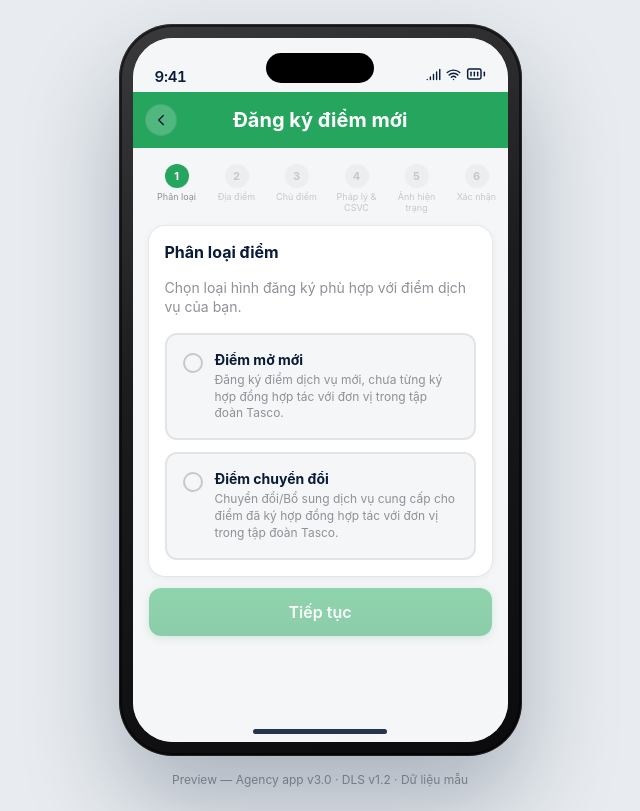
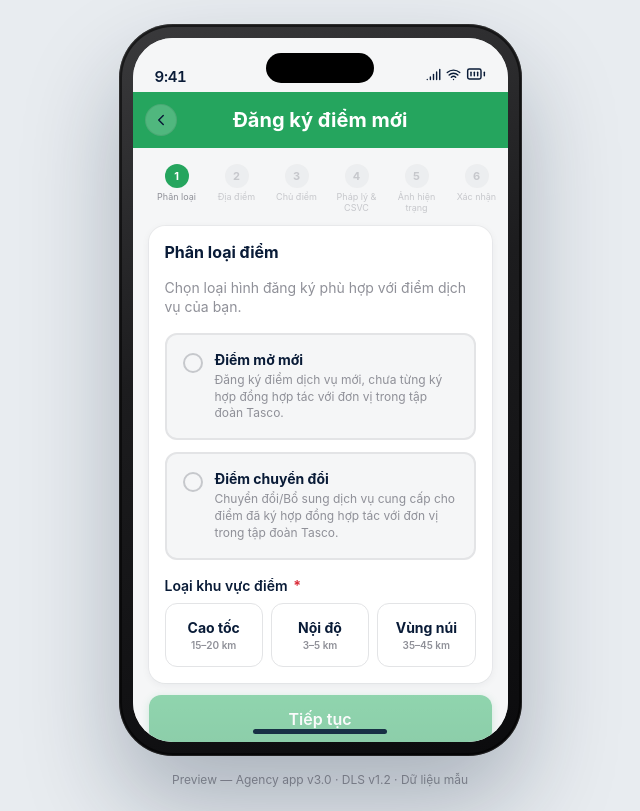
Before and after one commit to ducld-vetc/agency, a React (Vite) app: page /service-point/register in a window 1280 px wide. Shown: the whole page, without its empty margins (320-960 px from the left). Built offline with nearby package versions, Linux system fonts and the light colour scheme.

Commit message:
cr-location-type

```diff
--- a/src/pages/service-point/ServicePointRegisterPage.tsx
+++ b/src/pages/service-point/ServicePointRegisterPage.tsx
@@ -11,6 +11,7 @@ import {
   DlsTextField,
   DlsTopNav,
 } from '@dls/components';
+import { PointZoneType, ZONE_SPACING_KM } from '../../utils/servicePointCoverage';
 
 const STEPS = [
   'Phân loại',
@@ -33,6 +34,28 @@ const POINT_TYPES = [
     description: 'Chuyển đổi/Bổ sung dịch vụ cung cấp cho điểm đã ký hợp đồng hợp tác với đơn vị trong tập đoàn Tasco.',
   },
 ] as const;
+
+const ZONE_TYPES: {
+  value: PointZoneType;
+  label: string;
+  range: string;
+}[] = [
+  {
+    value: 'highway',
+    label: ZONE_SPACING_KM.highway.label,
+    range: `${ZONE_SPACING_KM.highway.min}–${ZONE_SPACING_KM.highway.max} km`,
+  },
+  {
+    value: 'urban',
+    label: ZONE_SPACING_KM.urban.label,
+    range: `${ZONE_SPACING_KM.urban.min}–${ZONE_SPACING_KM.urban.max} km`,
+  },
+  {
+    value: 'mountain',
+    label: ZONE_SPACING_KM.mountain.label,
+    range: `${ZONE_SPACING_KM.mountain.min}–${ZONE_SPACING_KM.mountain.max} km`,
+  },
+];
 
 const PROVINCES: { value: string; label: string; wards: { value: string; label: string }[] }[] = [
   {
@@ -128,6 +151,9 @@ const hasTowingInfo = (form: {
 const getPointTypeLabel = (value: string) =>
   POINT_TYPES.find((item) => item.value === value)?.label ?? '—';
 
+const getZoneTypeLabel = (value: string) =>
+  ZONE_TYPES.find((item) => item.value === value)?.label ?? '—';
+
 const FACILITY_CHECKS = [
   'Biển hiệu đúng mẫu công ty',
   'Bàn ghế phục vụ khách hàng',
@@ -180,6 +206,7 @@ const ServicePointRegisterPage: React.FC = () => {
 
   const [form, setForm] = React.useState({
     pointType: '',
+    zoneType: '' as PointZoneType | '',
     address: '',
     province: '',
     ward: '',
@@ -386,7 +413,7 @@ const ServicePointRegisterPage: React.FC = () => {
   };
 
   const canNext = () => {
-    if (step === 0) return Boolean(form.pointType);
+    if (step === 0) return Boolean(form.pointType && form.zoneType);
     if (step === 1) {
       const towingOk =
         !form.supportServices.includes('towing') || hasTowingInfo(form);
@@ -477,6 +504,35 @@ const ServicePointRegisterPage: React.FC = () => {
                   </button>
                 );
               })}
+            </div>
+
+            <div className="am-sp-zone-field">
+              <p className="am-sp-form__hint am-sp-zone-field__hint">
+                Loại khu vực điểm <span className="dls-required">*</span>
+              </p>
+              <div className="am-sp-zone-type" role="radiogroup" aria-label="Loại khu vực điểm">
+                {ZONE_TYPES.map((item) => {
+                  const selected = form.zoneType === item.value;
+                  return (
+                    <button
+                      key={item.value}
+                      type="button"
+                      role="radio"
+                      aria-checked={selected}
+                      className={`am-sp-zone-type__item${selected ? ' am-sp-zone-type__item--on' : ''}`}
+                      onClick={() => update({ zoneType: item.value })}
+                    >
+                      {selected && (
+                        <span className="am-sp-zone-type__check" aria-hidden>
+                          <Check size={12} strokeWidth={3} />
+                        </span>
+                      )}
+                      <strong>{item.label}</strong>
+                      <small>{item.range}</small>
+                    </button>
+                  );
+                })}
+              </div>
             </div>
           </section>
         )}
@@ -692,6 +748,10 @@ const ServicePointRegisterPage: React.FC = () => {
                 <dd>{getPointTypeLabel(form.pointType)}</dd>
               </div>
               <div>
+                <dt>Loại khu vực</dt>
+                <dd>{getZoneTypeLabel(form.zoneType)}</dd>
+              </div>
+              <div>
                 <dt>Dịch vụ hỗ trợ</dt>
                 <dd>
                   {getSupportServicesLabel(form.supportServices)}
--- a/src/service-point.css
+++ b/src/service-point.css
@@ -1110,6 +1110,89 @@
   font-size: var(--dls-text-xs);
   color: var(--dls-secondary);
   line-height: 1.4;
+}
+
+/* ——— Zone type (compact 3-up) ——— */
+.am-sp-zone-field {
+  display: flex;
+  flex-direction: column;
+  gap: var(--dls-space-8);
+}
+
+.am-sp-zone-field__hint {
+  margin: 0;
+  font-weight: 600;
+  color: var(--dls-primary);
+}
+
+.am-sp-zone-field__hint .dls-required {
+  font-weight: 700;
+}
+
+.am-sp-zone-type {
+  display: grid;
+  grid-template-columns: repeat(3, minmax(0, 1fr));
+  gap: 8px;
+}
+
+.am-sp-zone-type__item {
+  position: relative;
+  display: flex;
+  flex-direction: column;
+  align-items: center;
+  justify-content: center;
+  gap: 2px;
+  min-height: 64px;
+  padding: 10px 6px;
+  border: 1.5px solid var(--dls-outline-variant);
+  border-radius: var(--dls-radius-12);
+  background: var(--dls-theme);
+  text-align: center;
+  cursor: pointer;
+  transition: border-color 0.15s, background 0.15s, box-shadow 0.15s;
+}
+
+.am-sp-zone-type__item strong {
+  font-size: var(--dls-text-sm);
+  font-weight: 700;
+  color: var(--dls-primary);
+  line-height: 1.2;
+}
+
+.am-sp-zone-type__item small {
+  font-size: 10px;
+  font-weight: 600;
+  color: var(--dls-secondary);
+  line-height: 1.2;
+}
+
+.am-sp-zone-type__item--on {
+  border-color: var(--dls-brand);
+  background: var(--dls-brand-light);
+  box-shadow: 0 0 0 1px rgba(37, 165, 94, 0.2);
+}
+
+.am-sp-zone-type__item--on strong {
+  color: var(--dls-brand);
+}
+
+.am-sp-zone-type__item--on small {
+  color: var(--dls-brand);
+  opacity: 0.85;
+}
+
+.am-sp-zone-type__check {
+  position: absolute;
+  top: 6px;
+  right: 6px;
+  width: 16px;
+  height: 16px;
+  border-radius: 50%;
+  background: var(--dls-brand);
+  color: white;
+  display: inline-flex;
+  align-items: center;
+  justify-content: center;
 }
 
 /* ——— Towing info sheet ——— */
```
